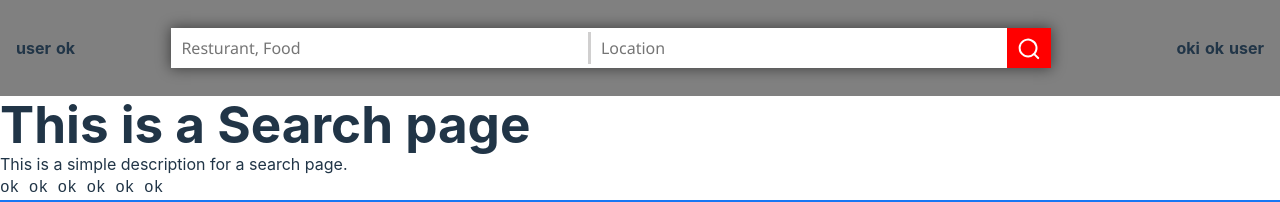
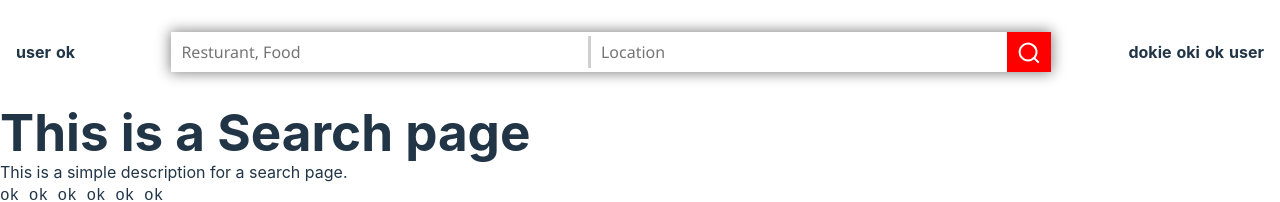
Before and after one commit to KaziMuktadirAhmed/Rate-My-Food, a React (Vite) app in the folder react-app/: page /search in a window 1280 px wide. Shown: the top 202 px of the page. Built offline with nearby package versions, Linux system fonts and the light colour scheme.

Commit message:
topbar final commit

```diff
--- a/react-app/src/components/Topbar/Topbar.module.css
+++ b/react-app/src/components/Topbar/Topbar.module.css
@@ -1,8 +1,8 @@
 .topbar {
-  height: 12vh;
+  height: 13vh;
   width: 100%;
   margin: 0;
-  background-color: gray;
+  background-color: white;
   align-items: center;
   display: grid;
   grid: auto / 1.5fr 4fr 2fr;
--- a/react-app/src/components/Topbar/Topbar.tsx
+++ b/react-app/src/components/Topbar/Topbar.tsx
@@ -25,6 +25,7 @@ function Topbar() {
           <b>user</b>
           <b>ok</b>
           <b>oki</b>
+          <b>dokie</b>
         </TopRight>
       </div>
     </header>
```
